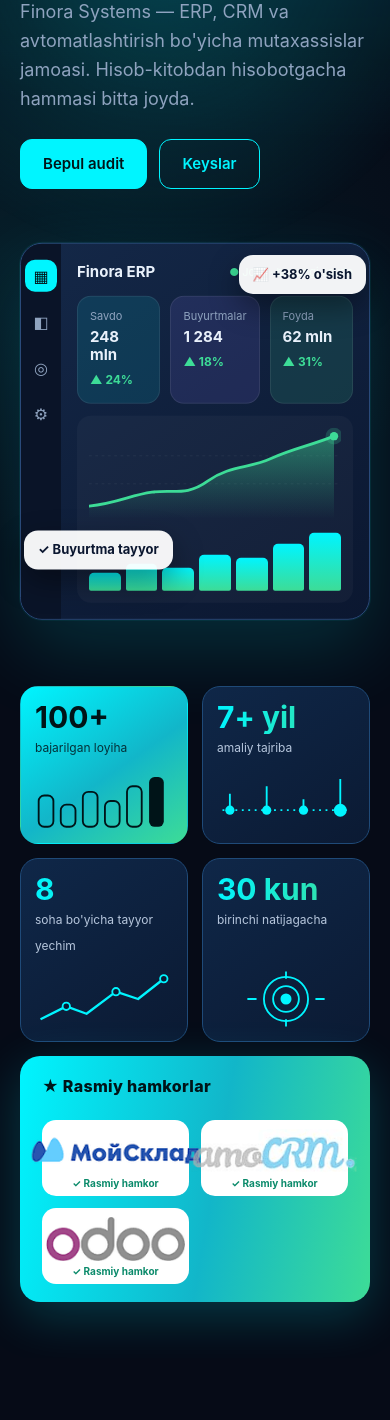
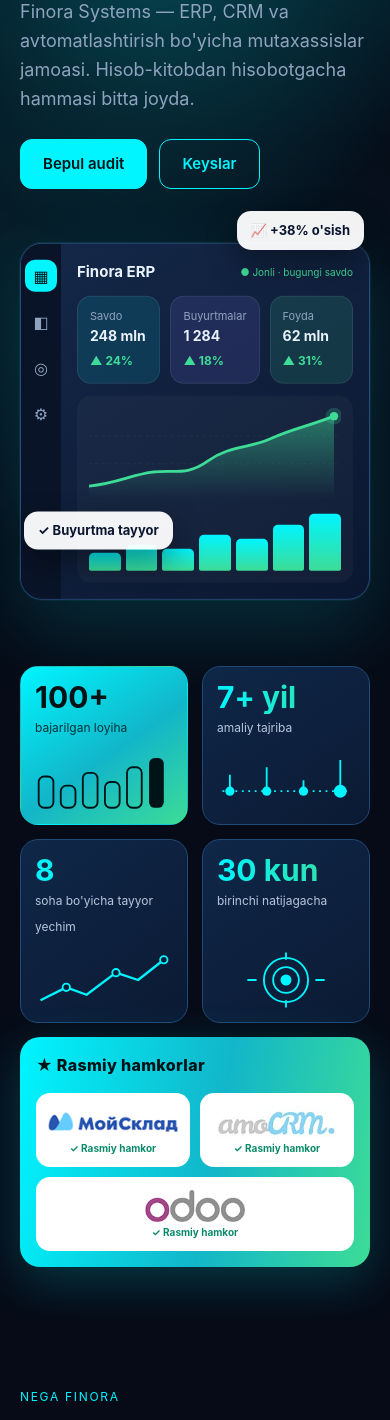
Before and after one commit to salikhabduvaliyev/finoraSystems, a Django app: page / in a window 390 px wide. Shown: the part 289-1709 px from the top of the page. Run offline with Django 5.2, Linux system fonts and the light colour scheme; data comes from the database, SQL or seed files in the repository; parts of the project's set-up code (start-up, migrations or seed data) failed here and were passed over.

Commit message:
Telefon uchun responsiv tuzatishlar
- Rasmiy hamkorlar logotiplari telefonda ustma-ust chiqmaydi: moslashuvchan to'r (2 ustun,
  toq oxirgisi to'liq qator), rasm kartochka eniga sig'adi
- Sahifa telefonda yonga surilmaydi: jarayon bosqichlari animatsiyasi vertikal,
  taqdimot va video to'rlari tor ekranga moslashadi, html/body overflow-x: clip
- Uzun sarlavhali bloklarda (ruscha) karusel tugmalari keyingi qatorga o'tadi
- Hero paneli: "+38%" belgisi yozuvni yopmaydi, KPI raqamlari bir qatorda

12 ta sahifa (UZ/RU/EN) 375px kenglikda avtomatik tekshirildi — toshib chiqish yo'q.

Co-Authored-By: Claude Opus 5.5 <noreply@anthropic.com>

```diff
--- a/core/templates/site/base.html
+++ b/core/templates/site/base.html
@@ -11,7 +11,7 @@
 <meta property="og:image" content="{{ request.scheme }}://{{ request.get_host }}{{ logo_url }}">
 {% for l in languages %}<link rel="alternate" hreflang="{{ l.code }}" href="{{ request.scheme }}://{{ request.get_host }}{{ l.url }}">
 {% endfor %}<link rel="icon" href="{% static 'img/favicon.svg' %}" type="image/svg+xml">
-<link rel="stylesheet" href="{% static 'css/site.css' %}?v=8">
+<link rel="stylesheet" href="{% static 'css/site.css' %}?v=11">
 </head><body>
 {% include "svg/defs.svg" %}
 <div id='pg'></div><header><div class="w nav"><a href="{% url 'home' %}" aria-label="{{ s.site_name }} — {% translate 'Bosh sahifa' %}"><img src="{{ logo_url }}" alt="{{ s.site_name }}"></a>
--- a/static/css/site.css
+++ b/static/css/site.css
@@ -316,3 +316,35 @@ a.card.svc:hover h3{color:var(--cy)}
 .tm2-n small{color:var(--mt);font-size:13px}
 .tm2-logo{margin-left:auto;height:34px;max-width:110px;object-fit:contain;background:#fff;border-radius:9px;padding:5px 9px}
 @media(max-width:760px){.tm2.has-q{grid-template-columns:1fr;padding:12px}.tm2{max-width:none}}
+
+/* ---- Responsiv tuzatishlar: rasmiy hamkorlar logotiplari ---- */
+.pch{min-width:0;overflow:hidden;box-sizing:border-box}
+.pch img{width:auto;max-width:100%;height:40px;object-fit:contain}
+@media(max-width:860px){
+  .pt{gap:14px}
+  .pc{display:grid;grid-template-columns:repeat(3,minmax(0,1fr));gap:10px;width:100%}
+  .pch{width:auto;height:84px;padding:8px 12px}
+}
+@media(max-width:520px){
+  .pt{padding:16px}
+  .pc{grid-template-columns:repeat(2,minmax(0,1fr))}
+  .pch{height:74px}
+  .pch img{height:32px}
+  .pch:last-child:nth-child(odd){grid-column:1/-1}
+}
+
+/* ---- Responsiv tuzatishlar: telefonda yonga surilish bo'lmasin ---- */
+html,body{overflow-x:clip}
+.dgrid{grid-template-columns:repeat(auto-fill,minmax(min(400px,100%),1fr))}
+.vgrid{grid-template-columns:repeat(auto-fill,minmax(min(230px,100%),1fr))}
+@media(max-width:760px){
+  .ts.rv:nth-child(odd),.ts.rv:nth-child(even){transform:translateY(26px)}
+  .ts.rv.in{transform:none}
+}
+@media(max-width:600px){.vgrid{grid-template-columns:repeat(2,minmax(0,1fr))}}
+@media(max-width:600px){.cw{flex-wrap:wrap;align-items:flex-start}.cw .btn{margin-top:4px}}
+@media(max-width:520px){
+  .k b{white-space:nowrap;font-size:14px}
+  .fl.f2{top:-14px;right:6px}
+  .dt span{font-size:10px}
+}
```
